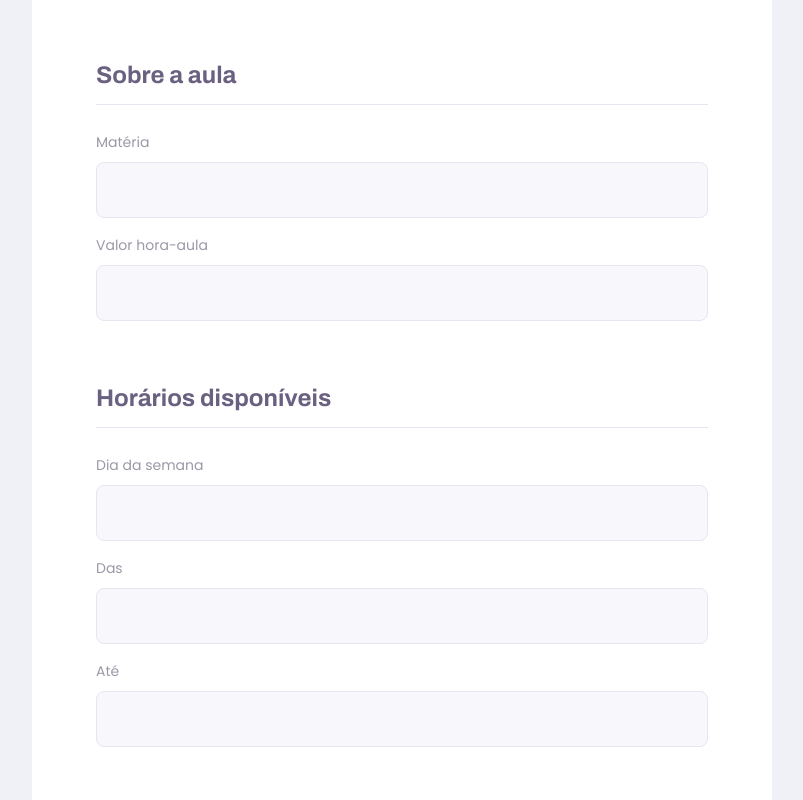
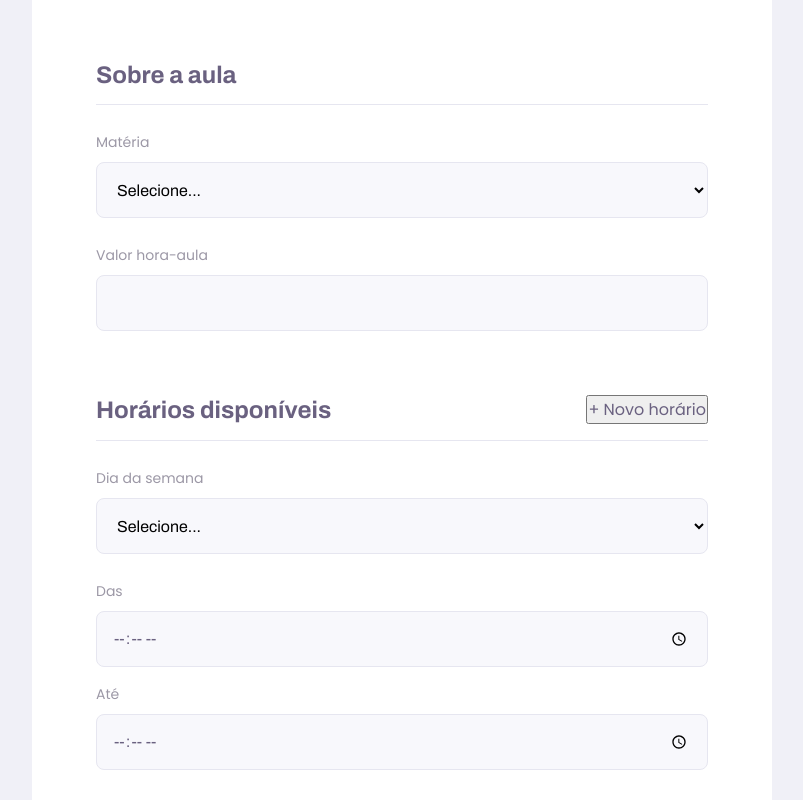
Before and after one commit to Joao-rangel/js-proffy, a React (Create React App) app: page /give-classes in a window 1280 px wide. Shown: the part 860-1660 px from the top of the page, without its empty margins (238-1041 px from the left). Built offline with nearby package versions, Linux system fonts and the light colour scheme.

Commit message:
add select fields

```diff
--- /dev/null
+++ b/src/components/Select/index.tsx
@@ -0,0 +1,29 @@
+import React, { SelectHTMLAttributes } from 'react'
+
+import './styles.css'
+
+interface SelectProps extends SelectHTMLAttributes<HTMLSelectElement> { /* importa todas as propriedades de html */
+  label: string;
+  name: string;
+  options: Array<{
+    value: string;
+    label: string;
+  }>;
+}
+
+const Select: React.FC<SelectProps> = ({ label, name, options, ...rest }) => { /* era function Select() { | ...rest pega todas as propriedades e adiciona */
+  return ( /* React deixa usar estruturas de repetição como usado no select */
+    <div className="select-block">
+      <label htmlFor={name}>{label}</label>
+      <select id={name} {...rest}>
+        <option value="" disabled selected hidden>Selecione...</option>
+
+        {options.map(option => {
+          return <option key={option.value} value={option.value}>{option.label}</option>
+        })}
+      </select>
+    </div>
+  )
+}
+
+export default Select
--- /dev/null
+++ b/src/components/Select/styles.css
@@ -0,0 +1,35 @@
+.select-block {
+  position: relative;
+}
+
+.select-block + .select-block { /* todo select-block depois do select-block */
+  margin-top: 1.4rem;
+}
+
+.select-block label {
+  font-size: 1.4rem;
+}
+
+.select-block select {
+  width: 100%;
+  height: 5.6rem;
+  min-width: 8rem;
+  margin-top: 0.8rem;
+  border-radius: 0.8rem;
+  background: var(--color-input-background);
+  border: 1px solid var(--color-line-in-white);
+  outline: 0;
+  padding: 0 1.6rem;
+  font: 1.6rem Archivo;
+}
+
+.select-block:focus-within::after { /* inserindo elemento no final (after) do select-block quando o inout dentro dele tiver com focus (focus-within) */
+  width: calc(100% - 3.2rem);
+  height: 2px;
+  content: '';
+  background: var(--color-primary-light);
+  position: absolute;
+  left: 1.6rem;
+  right: 1.6rem;
+  bottom: 0;
+}
--- a/src/pages/TeacherForm/index.tsx
+++ b/src/pages/TeacherForm/index.tsx
@@ -6,6 +6,7 @@
 
 import warningIcon from "../../assets/images/icons/warning.svg";
 import Textarea from '../../components/Textarea';
+import Select from '../../components/Select';
 
 function TeacherForm() {
   return (
@@ -29,17 +30,49 @@
         <fieldset>
           <legend>Sobre a aula</legend>
 
-          <Input name="subject" label="Matéria" />
-          <Input name="cost" label="Valor hora-aula" />
+          <Select
+            name="subject"
+            label="Matéria"
+            options={[
+              { value: 'Física', label: 'Física' },
+              { value: 'Química', label: 'Química' },
+              { value: 'Matemática', label: 'Matemática' },
+              { value: 'Português', label: 'Português' },
+              { value: 'Biologia', label: 'Biologia' },
+              { value: 'História', label: 'História' },
+              { value: 'Geografia', label: 'Geografia' },
+            ]}
+          />
+
+          < Input name="cost" label="Valor hora-aula" />
 
         </fieldset>
 
         <fieldset>
-          <legend>Horários disponíveis</legend>
+          <legend>
+            Horários disponíveis
+            <button type="button">
+              + Novo horário
+            </button>
+          </legend>
 
-          <Input name="week_day" label="Dia da semana" />
-          <Input name="from" label="Das" />
-          <Input name="to" label="Até" />
+          <Select
+            name="week-day"
+            label="Dia da semana"
+            options={[
+              { value: '0', label: 'Domingo' },
+              { value: '1', label: 'Segunda-feira' },
+              { value: '2', label: 'Terça-feira' },
+              { value: '3', label: 'Quarta-feira' },
+              { value: '4', label: 'Quinta-feira' },
+              { value: '5', label: 'Sexta-feira' },
+              { value: '6', label: 'Sábado' },
+            ]}
+          />
+
+          <Input name="from" label="Das" type="time" />
+
+          <Input name="to" label="Até" type="time" />
 
         </fieldset>
 
--- a/src/pages/TeacherForm/styles.css
+++ b/src/pages/TeacherForm/styles.css
@@ -39,6 +39,10 @@
 }
 
 #page-teacher-form main fieldset .input-block + .textarea-block {
+  margin-top: 2.4rem;
+}
+
+#page-teacher-form main fieldset .select-block + .input-block {
   margin-top: 2.4rem;
 }
 
--- a/src/pages/TeacherList/index.tsx
+++ b/src/pages/TeacherList/index.tsx
@@ -5,14 +5,41 @@
 
 import './styles.css'
 import Input from '../../components/Input'
+import Select from '../../components/Select'
 
 function TeacherList() {
   return (
     <div id="page-teacher-list" className="container">
       <PageHeader title="Encontre seu proffy!">
         <form id="search-teachers">
-          <Input name="sujbect" label="Matéria" />
-          <Input name="week-day" label="Dia da semana" />
+          <Select
+            name="subject"
+            label="Matéria"
+            options={[
+              { value: 'Física', label: 'Física' },
+              { value: 'Química', label: 'Química' },
+              { value: 'Matemática', label: 'Matemática' },
+              { value: 'Português', label: 'Português' },
+              { value: 'Biologia', label: 'Biologia' },
+              { value: 'História', label: 'História' },
+              { value: 'Geografia', label: 'Geografia' },
+            ]}
+          />
+
+          <Select
+            name="week-day"
+            label="Dia da semana"
+            options={[
+              { value: '0', label: 'Domingo' },
+              { value: '1', label: 'Segunda-feira' },
+              { value: '2', label: 'Terça-feira' },
+              { value: '3', label: 'Quarta-feira' },
+              { value: '4', label: 'Quinta-feira' },
+              { value: '5', label: 'Sexta-feira' },
+              { value: '6', label: 'Sábado' },
+            ]}
+          />
+
           <Input name="time" label="Hora" type="time" />
         </form>
       </PageHeader>
--- a/src/pages/TeacherList/styles.css
+++ b/src/pages/TeacherList/styles.css
@@ -29,7 +29,8 @@
     bottom: -28px;
   }
 
-  #search-teachers .input-block + .input-block { /* todo input-block depois do input-block */
+  #search-teachers .input-block + .input-block,
+  #search-teachers .select-block + .select-block { /* todo input-block depois do input-block */
     margin-top: 0;
   }
 
```
